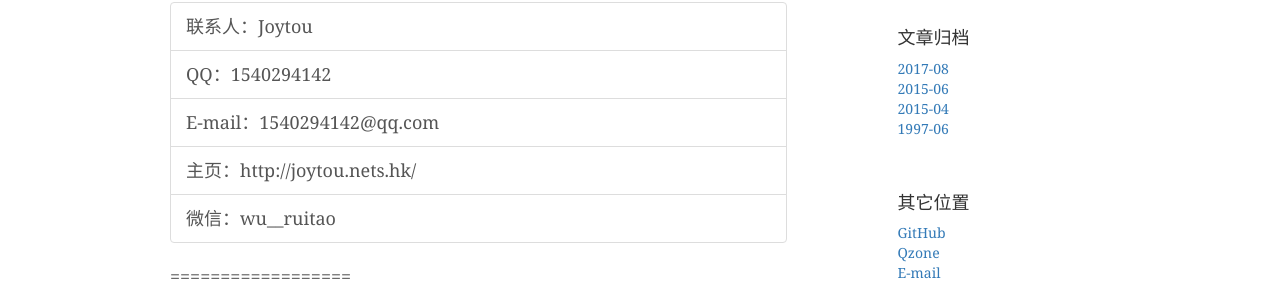
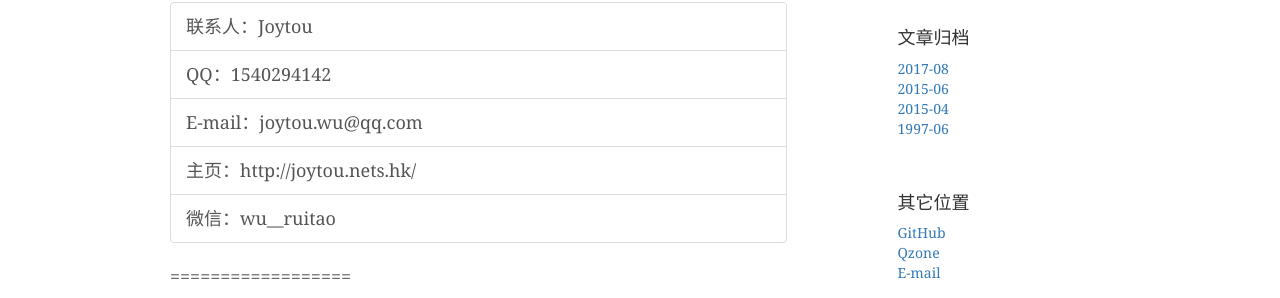
Before and after one commit to joytou/joytou.github.io, a Jekyll site: the page built from about/index.html, in a window 1280 px wide and 900 px high. Shown: the part 357-655 px from the top of the window. Built offline with Jekyll 4.4.1, drawn with Linux system fonts in a browser that asks for light colours; some web fonts are replaced; comment, search, counter and statistics services are not loaded.

Commit message:
Update my personal information

```diff
--- a/about/index.en.html
+++ b/about/index.en.html
@@ -12,7 +12,7 @@ lang: en
   <ul class="list-group">
   <li class="list-group-item">Contect person：Joytou</li>
   <li class="list-group-item">QQ：1540294142</li>
-  <li class="list-group-item">E-mail：1540294142@qq.com</li>
+  <li class="list-group-item">E-mail：joytou.wu@qq.com</li>
   <li class="list-group-item">Home page：http://joytou.nets.hk/</li>
   <li class="list-group-item">WeChat：wu__ruitao</li>
   </ul>
--- a/about/index.html
+++ b/about/index.html
@@ -12,7 +12,7 @@ lang: cn
   <ul class="list-group">
   <li class="list-group-item">联系人：Joytou</li>
   <li class="list-group-item">QQ：1540294142</li>
-  <li class="list-group-item">E-mail：1540294142@qq.com</li>
+  <li class="list-group-item">E-mail：joytou.wu@qq.com</li>
   <li class="list-group-item">主页：http://joytou.nets.hk/</li>
   <li class="list-group-item">微信：wu__ruitao</li>
   </ul>
--- a/about/index.tw.html
+++ b/about/index.tw.html
@@ -12,7 +12,7 @@ lang: tw
   <ul class="list-group">
   <li class="list-group-item">聯絡人：Joytou</li>
   <li class="list-group-item">QQ：1540294142</li>
-  <li class="list-group-item">E-mail：1540294142@qq.com</li>
+  <li class="list-group-item">E-mail：joytou.wu@qq.com</li>
   <li class="list-group-item">主頁：http://joytou.nets.hk/</li>
   <li class="list-group-item">微信：wu__ruitao</li>
   </ul>
```
